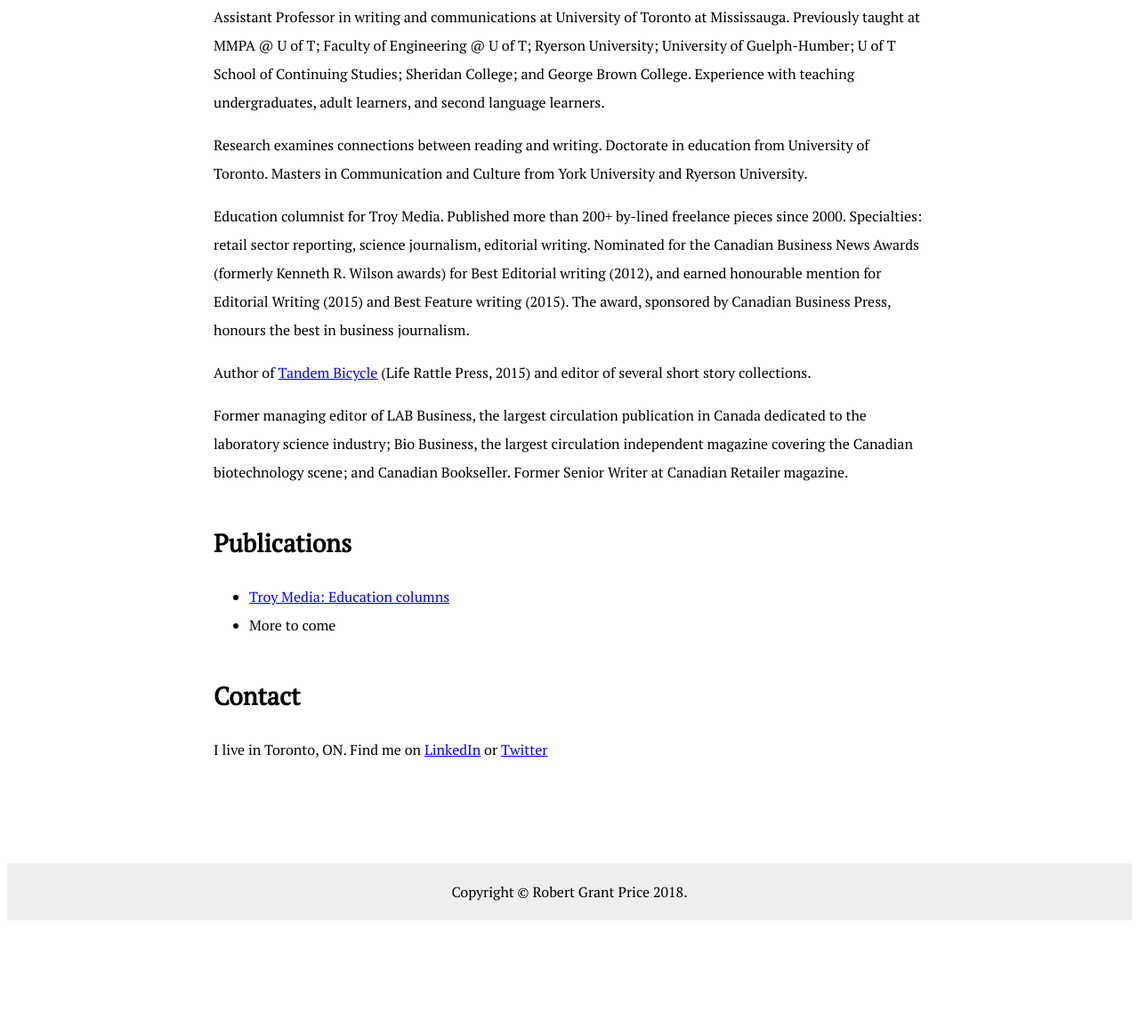
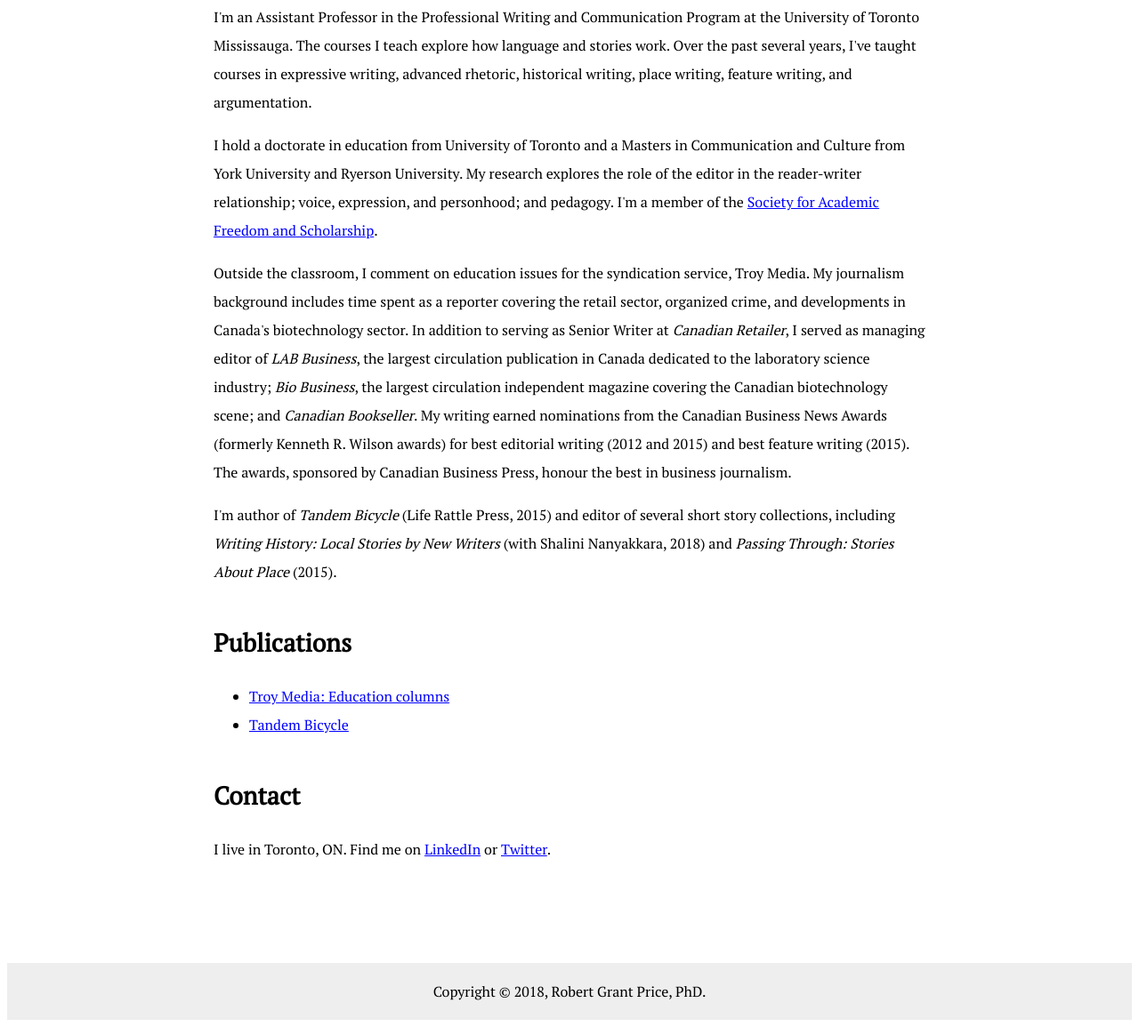
Before and after one commit to fitore/robert, a plain HTML site: page index.html in a window 1280 px wide. Shown: the part 233-1388 px from the top of the page at 89% size. Before the commit the page ends 1276 px from the top, so only its background shows below. Drawn offline with Linux system fonts and the light colour scheme.

Commit message:
Update copy

```diff
--- a/index.html
+++ b/index.html
@@ -1,10 +1,10 @@
 <!DOCTYPE html>
 <html>
 <head>
-    <title>Robert Grant Price, Writer and Assistant Professor, Professional Writing and Communication Program, University of Toronto Mississauga</title>
+    <title>Robert Grant Price, PhD, Writer and Assistant Professor, Professional Writing and Communication Program, University of Toronto Mississauga</title>
     <meta http-equiv="Content-Type" content="text/html; charset=utf-8" />
     <meta name="author" content="Robert Grant Price" />
-    <meta name="google-site-verification" content="Personal website of Robert Grant Price, Writer and Assistant Professor, Professional Writing and Communication Program, University of Toronto Mississauga." />
+    <meta name="google-site-verification" content="Personal website of Robert Grant Price, PhD, Writer and Assistant Professor, Professional Writing and Communication Program, University of Toronto Mississauga." />
     <meta name="viewport" content="width=device-width" />
     <link rel="stylesheet" href="css/styles.css" />
     <link href="https://fonts.googleapis.com/css?family=PT+Serif" rel="stylesheet" type="text/css"/>
@@ -18,22 +18,22 @@
         </header>
         <section class="content-box content-box--about">
             <h3 class="content-box-heading">About</h3>
-            <p>Assistant Professor in writing and communications at University of Toronto at Mississauga. Previously taught at MMPA @ U of T; Faculty of Engineering @ U of T; Ryerson University; University of Guelph-Humber; U of T School of Continuing Studies; Sheridan College; and George Brown College. Experience with teaching undergraduates, adult learners, and second language learners.</p>
 
-            <p>Research examines connections between reading and writing. Doctorate in education from University of Toronto. Masters in Communication and Culture from York University and Ryerson University.</p>
+                <p>I'm an Assistant Professor in the Professional Writing and Communication Program at the University of Toronto Mississauga. The courses I teach explore how language and stories work. Over the past several years, I've taught courses in expressive writing, advanced rhetoric, historical writing, place writing, feature writing, and argumentation. </p>
 
-            <p>Education columnist for Troy Media. Published more than 200+ by-lined freelance pieces since 2000. Specialties: retail sector reporting, science journalism, editorial writing. Nominated for the Canadian Business News Awards (formerly Kenneth R. Wilson awards) for Best Editorial writing (2012), and earned honourable mention for Editorial Writing (2015) and Best Feature writing (2015). The award, sponsored by Canadian Business Press, honours the best in business journalism. </p>
+                <p>I hold a doctorate in education from University of Toronto and a Masters in Communication and Culture from York University and Ryerson University. My research explores the role of the editor in the reader-writer relationship; voice, expression, and personhood; and pedagogy. I'm a member of the <a href="http://www.safs.ca/" rel="nofollow" target="_blank">Society for Academic Freedom and Scholarship</a>.</p>
 
-            <p>Author of <a href="https://www.amazon.ca/Tandem-Bicycle-Robert-Grant-Price/dp/1987936124/ref=sr_1_1?ie=UTF8&qid=1521664277&sr=8-1&keywords=tandem+bicycle+robert+price">Tandem Bicycle</a> (Life Rattle Press, 2015) and editor of several short story collections. </p>
+                <p>Outside the classroom, I comment on education issues for the syndication service, Troy Media. My journalism background includes time spent as a reporter covering the retail sector, organized crime, and developments in Canada's biotechnology sector. In addition to serving as Senior Writer at <em>Canadian Retailer</em>, I served as managing editor of <em>LAB Business</em>, the largest circulation publication in Canada dedicated to the laboratory science industry; <em>Bio Business</em>, the largest circulation independent magazine covering the Canadian biotechnology scene; and <em>Canadian Bookseller</em>. My writing earned nominations from the Canadian Business News Awards (formerly Kenneth R. Wilson awards) for best editorial writing (2012 and 2015) and best feature writing (2015). The awards, sponsored by Canadian Business Press, honour the best in business journalism.</p>
 
-            <p>Former managing editor of LAB Business, the largest circulation publication in Canada dedicated to the laboratory science industry; Bio Business, the largest circulation independent magazine covering the Canadian biotechnology scene; and Canadian Bookseller. Former Senior Writer at Canadian Retailer magazine.</p>
+                <p>I'm author of <em>Tandem Bicycle</em> (Life Rattle Press, 2015) and editor of several short story collections, including <em>Writing History: Local Stories by New Writers</em> (with Shalini Nanyakkara, 2018) and <em>Passing Through: Stories About Place</em> (2015).</p>
+
         </section>
 
         <section>
             <h3 class="content-box-heading">Publications</h3>
             <ul>
                 <li><a href="https://troymedia.com/author/robertprice/">Troy Media: Education columns</a></li>
-                <li>More to come</li>
+                <li><a href="https://www.amazon.ca/Tandem-Bicycle-Robert-Grant-Price/dp/1987936124/ref=sr_1_1?ie=UTF8&qid=1521664277&sr=8-1&keywords=tandem+bicycle+robert+price">Tandem Bicycle</a></li>
             </ul>
         </section>
 
@@ -41,9 +41,9 @@
             <h3 class="content-box-heading">Contact</h3>
             <p>I live in Toronto, ON. Find me on
                 <a href="https://ca.linkedin.com/in/robert-grant-price-88b0b5121" target="_blank" rel="nofollow" class="content-link social-link">LinkedIn</a> or
-                <a href="https://twitter.com/pricerobertg" target="_blank" rel="nofollow" class="content-link social-link">Twitter</a>
+                <a href="https://twitter.com/pricerobertg" target="_blank" rel="nofollow" class="content-link social-link">Twitter</a>.
         </section>
     </div>
-    <footer class="site-footer copyright">Copyright &copy; Robert Grant Price 2018.</footer>
+    <footer class="site-footer copyright">Copyright &copy; 2018, Robert Grant Price, PhD.</footer>
 </body>
 </html>
```
